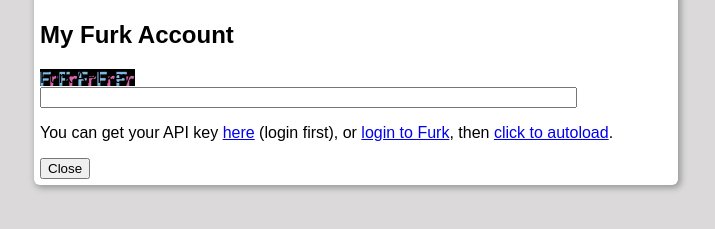
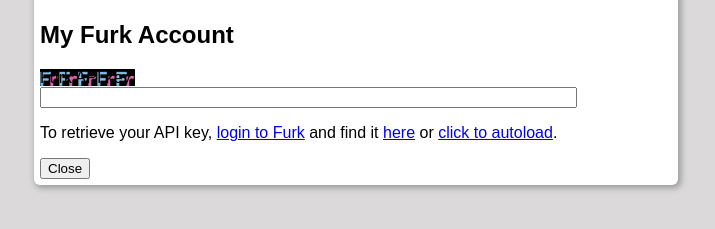
Before and after one commit to easternfade/furk-for-chrome, a browser extension: page src/options.html in a window 1280 px wide. Shown: the part 113-342 px from the top of the page, without its empty margins (290-1005 px from the left). Drawn offline with Linux system fonts and the light colour scheme; files whose address does not match are found by name.

Commit message:
updating options panel

```diff
--- a/src/options.html
+++ b/src/options.html
@@ -19,11 +19,8 @@
                 <label title="Help: If this is specified, you do not need to be logged in to Furk to use this extension.">Furk API key:</label>
                 <input type="text" maxlength="64" id="furkForChrome_apiKey" size="64" />
                 <p>
-                    You can get your API key <a href="https://www.furk.net/t/api" target="_blank">here</a>
-                    (login first),
-                or <a href="https://www.furk.net/login" target="_blank">login to Furk</a>,
-                then <a id="a_findApiKey" href="#">click to
-                    autoload</a>.
+                    To retrieve your API key, <a href="https://www.furk.net/login" target="_blank">login to Furk</a> and find it <a href="https://www.furk.net/t/api" target="_blank">here</a>
+                    or <a id="a_findApiKey" href="#">click to autoload</a>.
                 </p>
             </section>
         </div>
```
